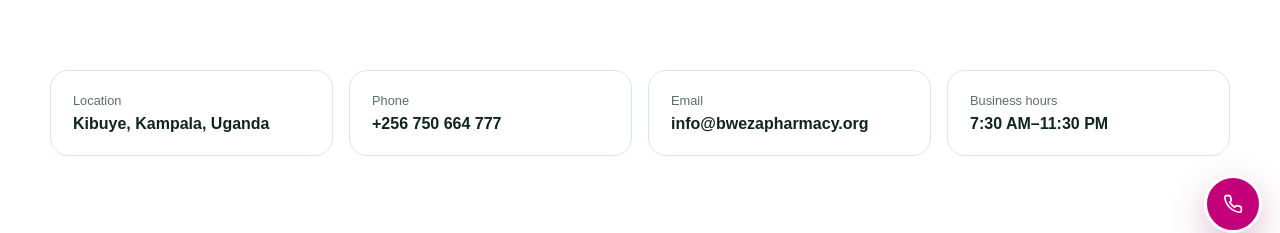
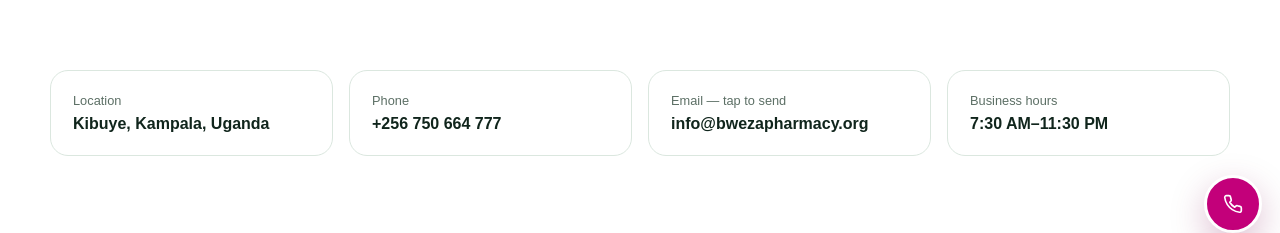
Before and after one commit to Bafakyiivan/Bweza-Pharmacy, a Next.js app: page /contact in a window 1280 px wide. Shown: the part 479-712 px from the top of the page. Built offline with nearby package versions, Linux system fonts and the light colour scheme; no server answers.

Commit message:
Make public email address clickable

```diff
--- a/app/contact/page.tsx
+++ b/app/contact/page.tsx
@@ -21,7 +21,7 @@ export default function ContactPage() {
       <div className="contact-cards" id="confirm-details">
         <div className="contact-card"><span>Location</span><strong>{site.location}</strong></div>
         <div className="contact-card"><span>Phone</span><strong className={!site.phone ? "confirmation" : undefined}>{value(site.phone, "Awaiting confirmation")}</strong></div>
-        <div className="contact-card"><span>Email</span><strong className={!site.email ? "confirmation" : undefined}>{value(site.email, "Awaiting confirmation")}</strong></div>
+        <a className="contact-card" href={`mailto:${site.email}`} aria-label={`Email Bweza Pharmacy at ${site.email}`}><span>Email — tap to send</span><strong className={!site.email ? "confirmation" : undefined}>{value(site.email, "Awaiting confirmation")}</strong></a>
         <div className="contact-card"><span>Business hours</span><strong className={!site.hours ? "confirmation" : undefined}>{value(site.hours, "Awaiting confirmation")}</strong></div>
       </div>
       {!site.phone || !site.whatsapp || !site.email || !site.hours ? <div className="notice" style={{ marginTop: 24 }}><strong>Before launch:</strong> Bweza Pharmacy must confirm its public phone number, WhatsApp number, email address and business hours. They have intentionally not been invented.</div> : null}
```
